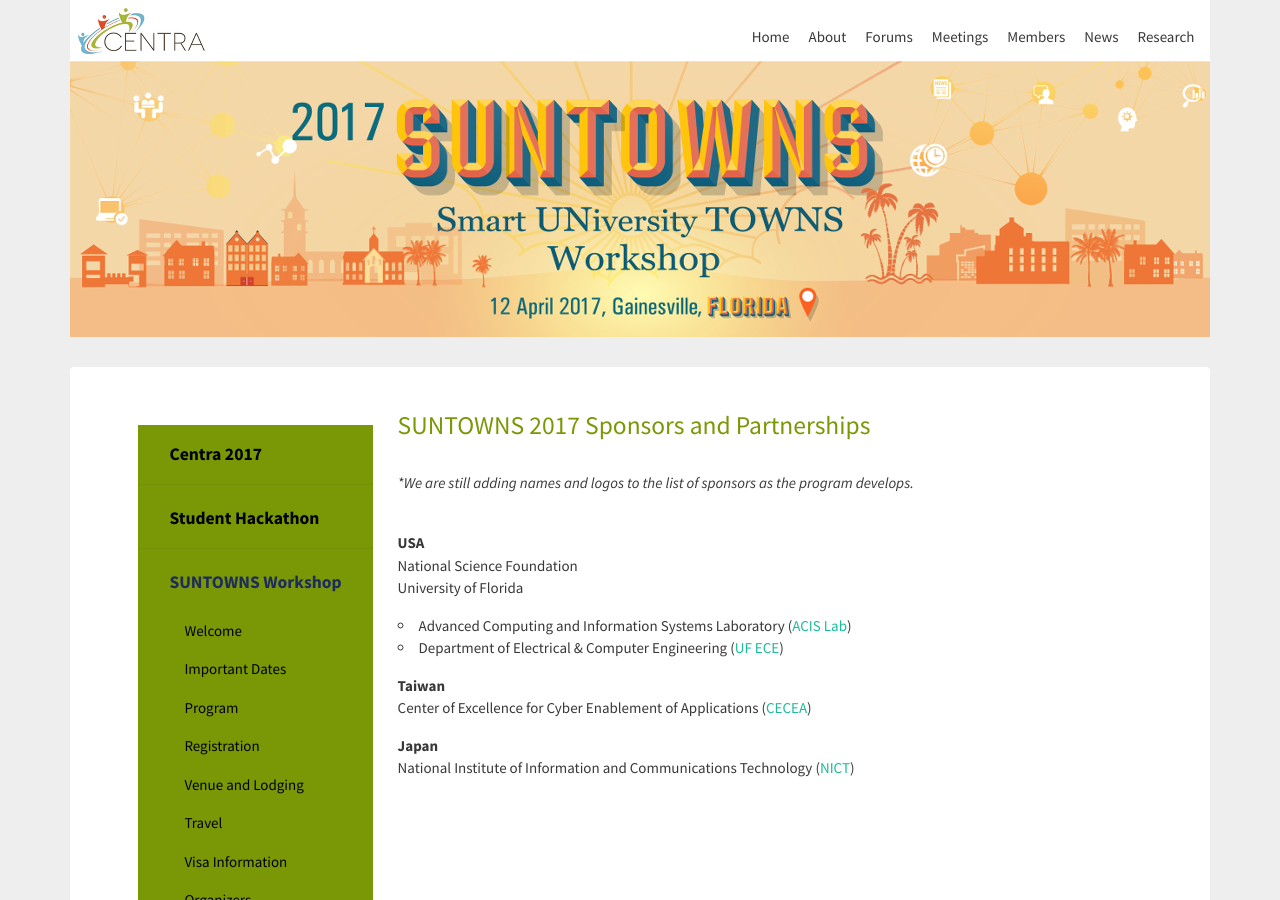
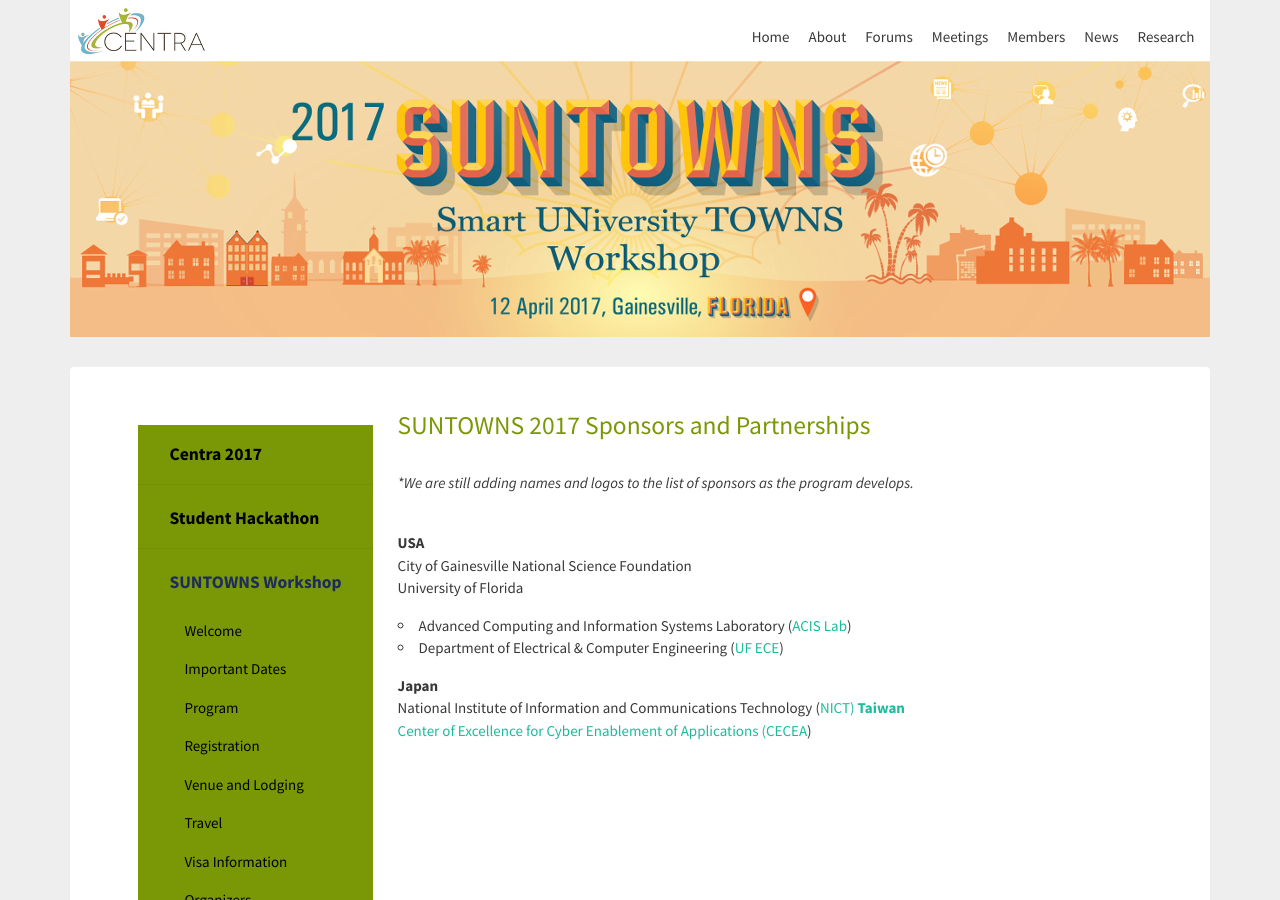
Before and after one commit to hmchou56/centra8, a Jekyll site: the page built from suntowns2017/sponsorship.md, in a window 1280 px wide and 900 px high. Built offline with Jekyll 4.4.1, drawn with Linux system fonts in a browser that asks for light colours; nearby versions of some CDN libraries.

Commit message:
added City for Gainesville

```diff
--- a/suntowns2017/sponsorship.md
+++ b/suntowns2017/sponsorship.md
@@ -14,6 +14,7 @@
 
 <p>
 <strong>USA </strong> <br />
+City of Gainesville
 National Science Foundation <br />
 University of Florida
 <ul type="circle">
@@ -22,9 +23,9 @@
 </ul>
 </p>
 <p>
-<strong>Taiwan</strong> <br />
-Center of Excellence for Cyber Enablement of Applications (<a href="https://www.cecea.tw/e_index.php" target="_blank">CECEA</a>)
-</p>
 
 <strong>Japan</strong> <br />
 National Institute of Information and Communications Technology (<a href="https://nict.go.jp/en/asean_ivo/index.html" target="_blank">NICT<a/>)
+
+<strong>Taiwan</strong> <br />
+Center of Excellence for Cyber Enablement of Applications (<a href="https://www.cecea.tw/e_index.php" target="_blank">CECEA</a>)
```
